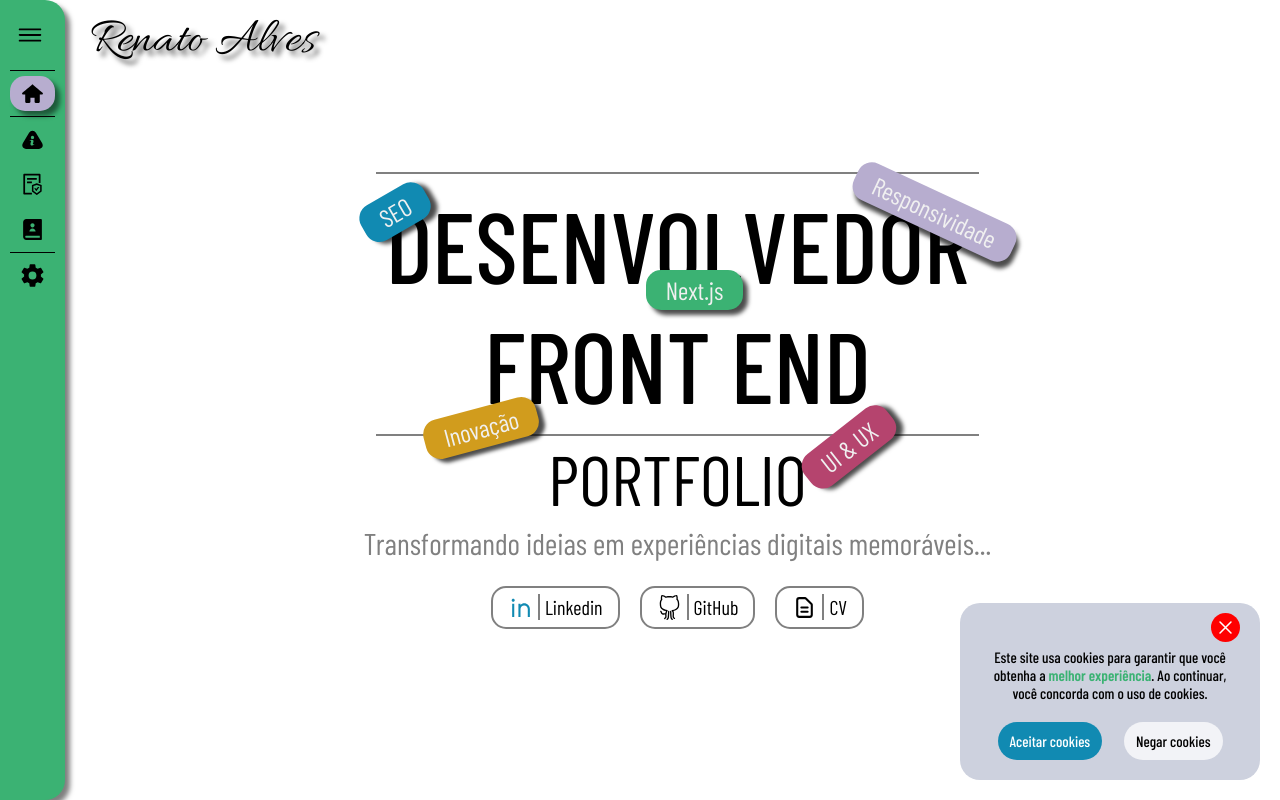
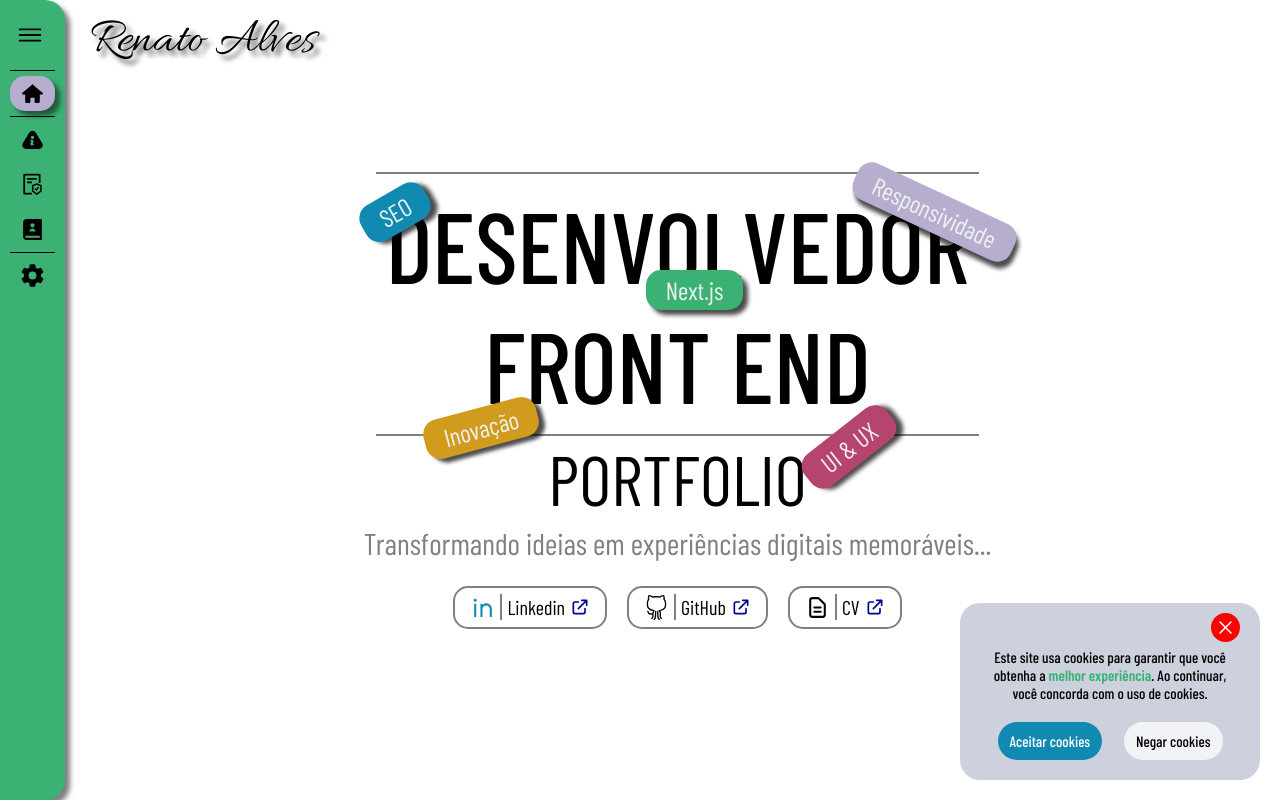
Before and after one commit to rena02to/portfolio, a Next.js app: page / in a window 1280 px wide. Shown: the top 800 px of the page. Built offline with nearby package versions, Linux system fonts and the light colour scheme; grey boxes are pictures that could not be loaded; a web font is replaced by a local one.

Commit message:
adicionando o icone de site externo nos links da seção inicial

```diff
--- a/src/components/start.tsx
+++ b/src/components/start.tsx
@@ -2,7 +2,7 @@ import { RiLinkedinLine } from 'react-icons/ri';
 import style from './../styles/start.module.scss';
 import { useTranslation } from 'react-i18next';
 import { SlSocialGithub } from 'react-icons/sl';
-import { HiOutlineDocumentText } from 'react-icons/hi';
+import { HiOutlineDocumentText, HiOutlineExternalLink } from 'react-icons/hi';
 
 export default function Start(){
     const { t } = useTranslation();
@@ -27,16 +27,19 @@ export default function Start(){
             </div>
             <div className={style.links}>
                 <a href='https://linkedin.com/in/renatosalves' target="_blank" className={style.linkedin}>
-                    <RiLinkedinLine/>
+                    <RiLinkedinLine className={style.icon}/>
                     <p>Linkedin</p>
+                    <HiOutlineExternalLink className={style.external}/>
                 </a>
                 <a href='https://github.com/rena02to' target="_blank" className={style.github}>
-                    <SlSocialGithub/>
+                    <SlSocialGithub className={style.icon}/>
                     <p>GitHub</p>
+                    <HiOutlineExternalLink className={style.external}/>
                 </a>
                 <a href='https://www.canva.com/design/DAFtx-3KHsg/js_-0M_Nu7iDI5Rw_qaQkA/edit?utm_content=DAFtx-3KHsg&utm_campaign=designshare&utm_medium=link2&utm_source=sharebutton' target="_blank" className={style.curriculum}>
-                    <HiOutlineDocumentText/>
+                    <HiOutlineDocumentText className={style.icon}/>
                     <p>CV</p>
+                    <HiOutlineExternalLink className={style.external}/>
                 </a>
             </div>
         </section>
--- a/src/styles/start.module.scss
+++ b/src/styles/start.module.scss
@@ -171,7 +171,7 @@
                     margin: 0px 5px;
                 }
             }
-            svg{
+            .icon{
                 width: 25px;
                 height: 25px;
                 @media (max-width: 600px){
@@ -183,30 +183,36 @@
                     height: 15px;
                 }
             }
+            .external{
+                color: rgb(0, 0, 150);
+                width: 20px;
+                height: 20px;
+                margin-left: 5px;
+            }
         }
         .linkedin{
             &:hover{
                 background-color: $cookies-acept;
                 border: 2px solid $cookies-acept;
                 box-shadow: 5px 5px 5px rgba(black, 0.5);
-                p, svg{
+                p, .icon{
                     color: white;
                     text-shadow: 5px 5px 5px black;
                 }
             }
-            svg{
+            .icon{
                 color: $cookies-acept;
             }
         }
         .github{
-            svg{
+            .icon{
                 color: black;
             }
             &:hover{
                 background-color: rgb(75, 75, 75);
                 border: 2px solid rgb(75, 75, 75);
                 box-shadow: 5px 5px 5px rgba(black, 0.5);
-                p, svg{
+                p, .icon{
                     color: white;
                     text-shadow: 5px 5px 5px black;
                 }
@@ -217,12 +223,12 @@
                 background-color: $uix-color;
                 border: 2px solid $uix-color;
                 box-shadow: 5px 5px 5px rgba(black, 0.5);
-                p, svg{
+                p, .icon{
                     color: white;
                     text-shadow: 5px 5px 5px rgba(black, 0.7);
                 }
             }
-            svg{
+            .icon{
                 color: black;
             }
         }
```
